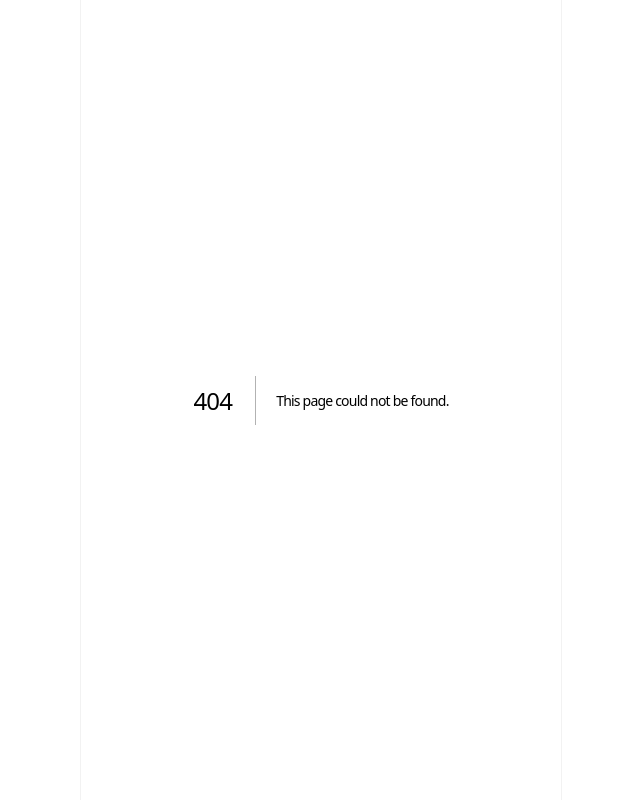
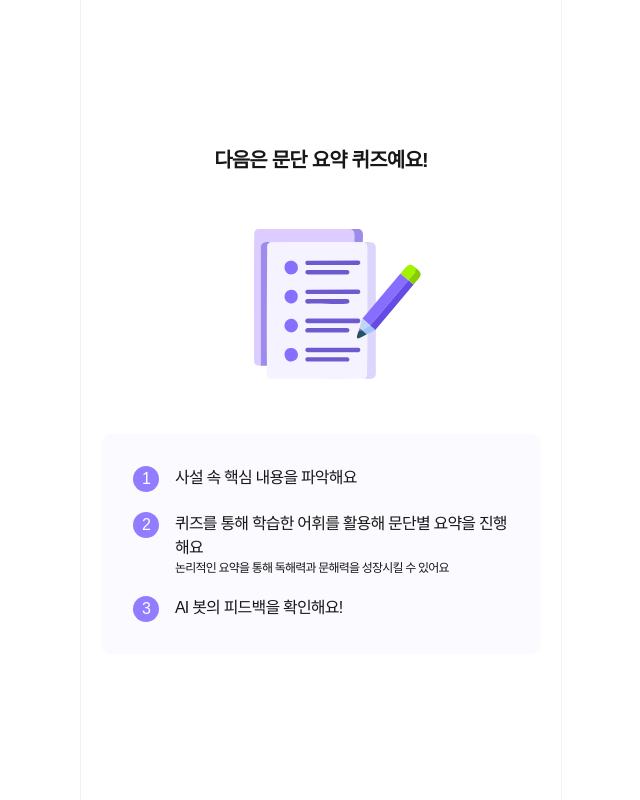
Before and after one commit to POTENDAY-NEWQUIZ/NEWQUIZ-FE, a Next.js app: page /summary in a window 1280 px wide. Before the commit this address had no page. Shown: the whole page, without its empty margins (319-959 px from the left). Built offline with nearby package versions, Linux system fonts and the light colour scheme; a web font is replaced by a local one.

Commit message:
[feat] : summary-loading 구현 및 생성

```diff
--- /dev/null
+++ b/src/app/summary/page.tsx
@@ -0,0 +1,11 @@
+import SummaryLoading from "@container/summary-loading";
+
+const Summary = () => {
+  return (
+    <main>
+      <SummaryLoading />
+    </main>
+  );
+};
+
+export default Summary;
--- /dev/null
+++ b/src/container/summary-loading.tsx
@@ -0,0 +1,57 @@
+import Image from "next/image";
+
+import temp from "@assets/img/summary-quiz.svg";
+
+const SummaryLoading = () => {
+  return (
+    <main className="h-screen flex flex-col justify-center items-center">
+      {/* 문구 영역 */}
+      <section className="font-semibold text-xl">
+        다음은 문단 요약 퀴즈예요!
+      </section>
+
+      {/* 이미지 영역 - 로티 이미지로 변경 예정 */}
+      <section>
+        <Image src={temp} width={260} height={260} alt="temp" />
+      </section>
+
+      {/* 텍스트 영역 */}
+      <section className="flex flex-col gap-5 bg-mist-lavender mx-5 rounded-[10px] p-8">
+        <div className="flex gap-4">
+          <span className="min-w-[26px] h-[26px] flex justify-center items-center rounded-full bg-[#927CFF] text-white font-medium">
+            1
+          </span>
+          <p className="font-medium leading-6">
+            사설 속 핵심 내용을 파악해요
+          </p>
+        </div>
+        <div className="flex gap-4">
+          <span className="min-w-[26px] h-[26px] flex justify-center items-center rounded-full bg-[#927CFF] text-white font-medium">
+            2
+          </span>
+          <div>
+            <p className="font-medium leading-6">
+              퀴즈를 통해 학습한 어휘를 활용해 문단별 요약을 진행해요
+            </p>
+            <p className="text-xs leading-4">
+              논리적인 요약을 통해 독해력과 문해력을 성장시킬 수 있어요
+            </p>
+          </div>
+        </div>
+        <div className="flex gap-4">
+          <span className="min-w-[26px] h-[26px] flex justify-center items-center rounded-full bg-[#927CFF] text-white font-medium">
+            3
+          </span>
+          <p className="font-medium leading-6">
+            AI 봇의 피드백을 확인해요!
+          </p>
+        </div>
+      </section>
+
+      {/* 버튼 영역 */}
+      <section></section>
+    </main>
+  );
+};
+
+export default SummaryLoading;
```
Also changed, not shown: src/assets/img/summary-quiz.svg (added).
